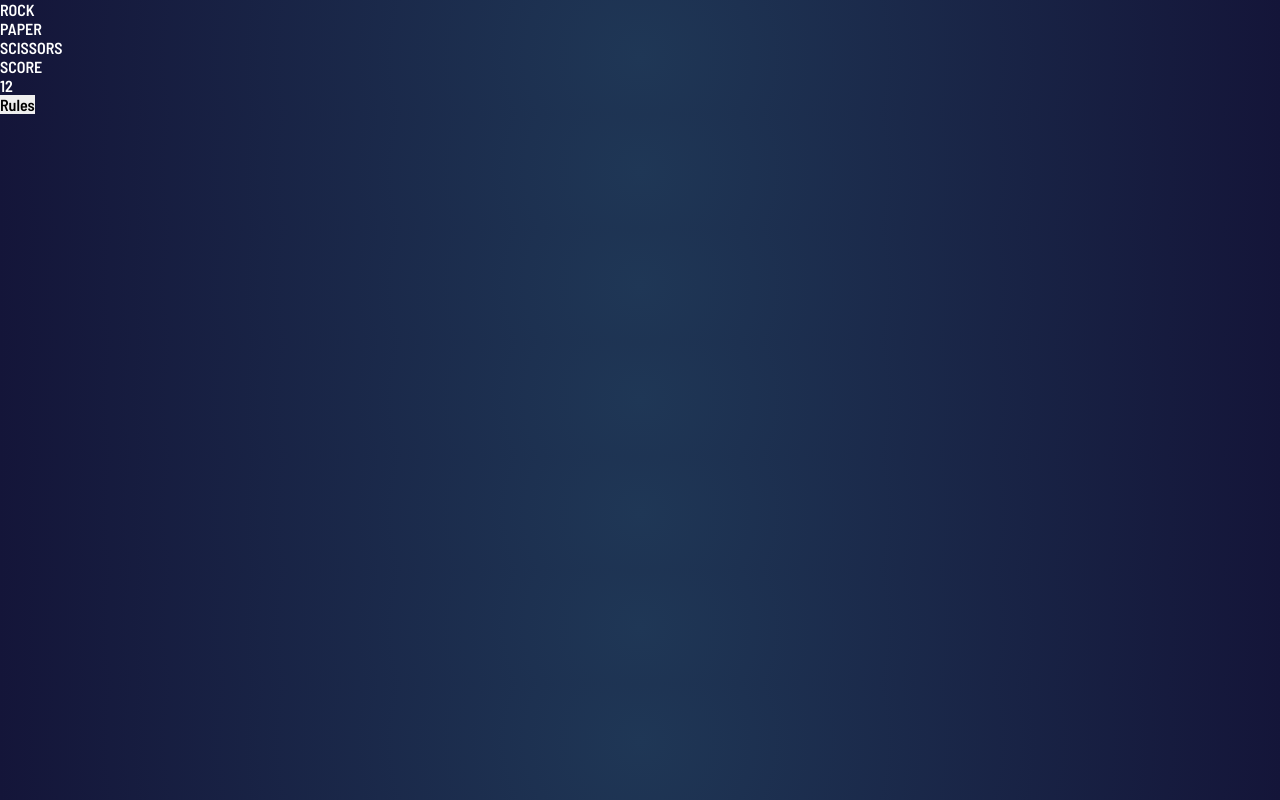
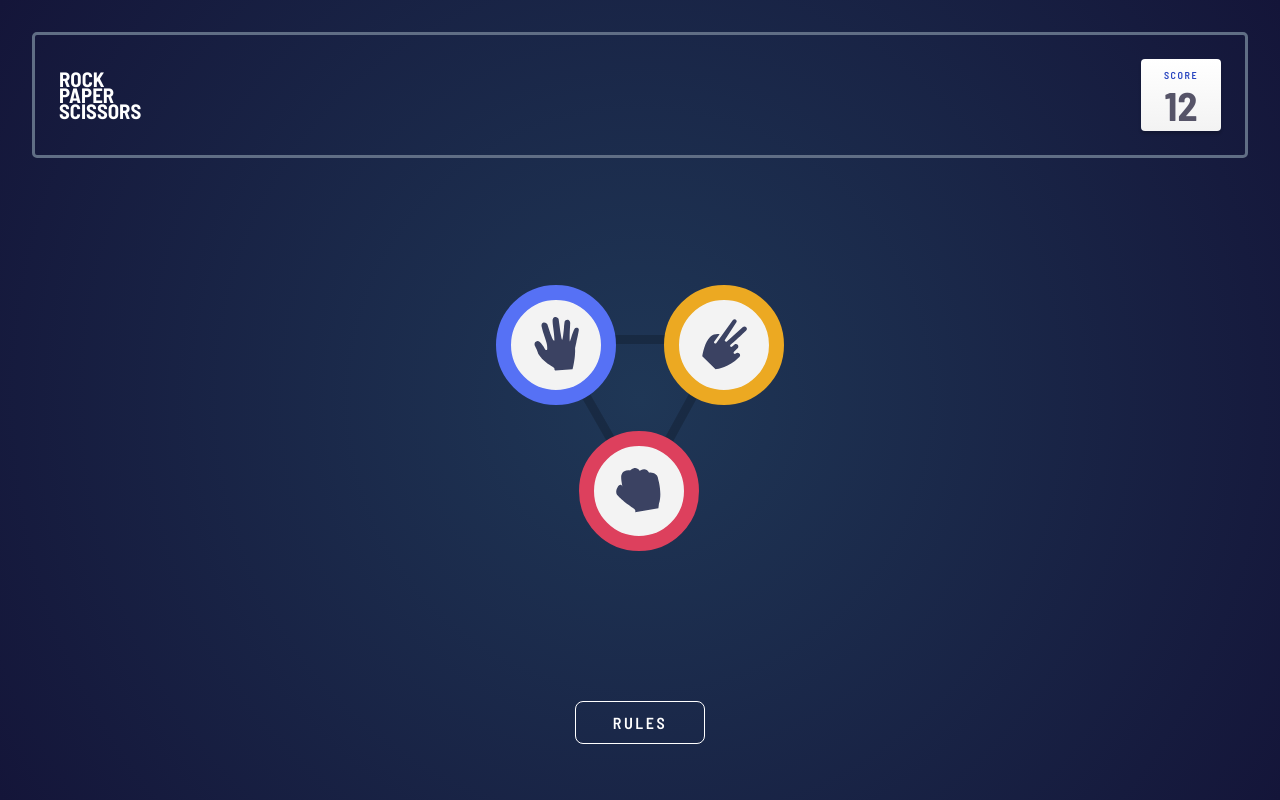
Before and after one commit to LaLeonie/Rock-Paper-Scissors, a plain HTML site: page index.html in a window 1280 px wide. Drawn offline with Linux system fonts and the light colour scheme.

Commit message:
adds base styling

```diff
--- a/index.html
+++ b/index.html
@@ -30,12 +30,25 @@
         </div>
       </div>
       <div class="GameSection">
-        <div class="GameSection__StepOne"></div>
+        <div class="GameSection__StepOne">
+          <button
+            class="btn GameSection__button button--paper"
+            aria-label="paper"
+          ></button>
+          <button
+            class="btn GameSection__button button--scissors"
+            aria-label="scissors"
+          ></button>
+          <button
+            class="btn GameSection__button button--rock"
+            aria-label="rock"
+          ></button>
+        </div>
         <div class="GameSection__StepTwo"></div>
         <div class="GameSection__StepThree"></div>
       </div>
       <div class="LegendSection">
-        <button class="btn LegendSection__btn">Rules</button>
+        <button class="btn LegendSection__button">Rules</button>
       </div>
     </div>
 
--- a/styles.css
+++ b/styles.css
@@ -21,21 +21,12 @@ html {
 }
 
 :root {
-  --scissors-light: radial-gradient(
-    circle,
-    rgba(236, 169, 34, 1) 0%,
-    rgba(236, 158, 14, 1) 100%
-  );
-  --paper-gradient: radial-gradient(
-    circle,
-    hsl(230, 89%, 62%) 0%,
-    hsl(230, 89%, 65%) 100%
-  );
-  --rock-gradient: radial-gradient(
-    circle,
-    hsl(349, 71%, 52%) 0%,
-    hsl(349, 70%, 56%) 100%
-  );
+  --scissors-light: rgba(236, 169, 34, 1);
+  --scissors-dark: rgba(236, 158, 14, 1);
+  --paper-light: hsl(230, 89%, 65%);
+  --paper-dark: hsl(230, 89%, 62%);
+  --rock-light: hsl(349, 70%, 56%);
+  --rock-dark: hsl(349, 71%, 52%);
   --Lizard-gradient: radial-gradient(
     circle,
     hsl(261, 73%, 60%) 0%,
@@ -63,8 +54,165 @@ html {
   font-family: "Barlow Semi Condensed", sans-serif;
   font-weight: 600;
   text-transform: uppercase;
+}
+
+/* Layout */
+
+.Wrapper {
+  display: flex;
+  flex-direction: column;
+  min-height: 100vh;
+}
+
+.Wrapper > * {
+  margin-top: 1rem;
+  margin-bottom: 1rem;
+}
+
+.Wrapper > .HeaderSection {
+  margin: 32px;
+}
+
+.Wrapper > .GameSection {
+  margin: auto;
+}
+
+.Wrapper > .LegendSection {
+  margin: 56px auto;
+}
+
+.GameSection__StepTwo {
+  display: none;
+}
+
+.GameSection__StepThree {
+  display: none;
+}
+
+/* Header Section */
+.HeaderSection {
+  border: 3px solid var(--header-outline);
+  border-radius: 5px;
+  padding: 24px;
+  display: flex;
+  justify-content: space-between;
+  align-items: center;
+}
+
+.HeaderSection__header {
+  font-size: 1.3rem;
+  font-weight: 700;
+  line-height: 1rem;
   color: #fff;
 }
 
-@media all and (min-width: 376px) {
+.HeaderSection__score.Card {
+  background: linear-gradient(0deg, #f3f3f3 0%, #ffffff 100%);
+  box-shadow: 0px 3px 3px rgba(0, 0, 0, 0.196706);
+  border-radius: 4px;
+  display: flex;
+  flex-direction: column;
+  align-items: center;
+  padding: 10px 0;
+  width: 80px;
+  height: 72px;
 }
+
+.Card__title {
+  color: var(--score-text);
+  font-weight: 600;
+  font-size: 0.625rem;
+  line-height: 0.75rem;
+  text-align: center;
+  letter-spacing: 1.5625px;
+}
+
+.Card__content {
+  color: #565468;
+  font-size: 2.5rem;
+  font-weight: bold;
+  text-align: center;
+}
+
+/* Game Section */
+.GameSection {
+}
+
+.GameSection__StepOne {
+  position: relative;
+  background-image: url("./images/bg-triangle.svg");
+  height: 166px;
+  width: 188px;
+  background-repeat: no-repeat;
+  padding: 65px;
+  background-size: contain;
+  background-position: center;
+}
+
+.GameSection__button {
+  position: absolute;
+  width: 120px;
+  height: 120px;
+  border-radius: 50%;
+  background: rgb(243, 243, 243);
+  background: radial-gradient(
+    circle,
+    rgba(243, 243, 243, 1) 0%,
+    rgba(218, 218, 218, 1) 100%
+  );
+  border-style: solid;
+  border-width: 15px;
+}
+
+.button--paper {
+  border-color: var(--paper-light);
+  background: url("./images/icon-paper.svg"), rgb(243, 243, 243);
+  background-repeat: no-repeat;
+  background-position: center;
+  background-size: 45px;
+  left: -50px;
+  top: -50px;
+}
+
+.button--scissors {
+  border-color: var(--scissors-light);
+  background: url("./images/icon-scissors.svg"), rgb(243, 243, 243);
+  background-repeat: no-repeat;
+  background-position: center;
+  background-size: 45px;
+  right: -50px;
+  top: -50px;
+}
+
+.button--rock {
+  border-color: var(--rock-light);
+  background: url("./images/icon-rock.svg"), rgb(243, 243, 243);
+  background-repeat: no-repeat;
+  background-position: center;
+  background-size: 45px;
+  bottom: -50px;
+  left: calc(65px / 2);
+}
+
+/* Legend Section */
+.LegendSection__button {
+  border: 1px solid #ffffff;
+  color: #fff;
+  border-radius: 8px;
+  padding: 11px 37px;
+  background: transparent;
+  font-weight: 600;
+  line-height: 19px;
+  text-align: center;
+  letter-spacing: 2.5px;
+  text-transform: uppercase;
+}
+
+.LegendSection__button:hover,
+.LegendSection__button:focus {
+  color: var(--dark-text);
+  background-color: #fff;
+}
+
+.HeaderSection__score @media all and (min-width: 376px) {
+}
```
Also changed, not shown: README-template.md.
